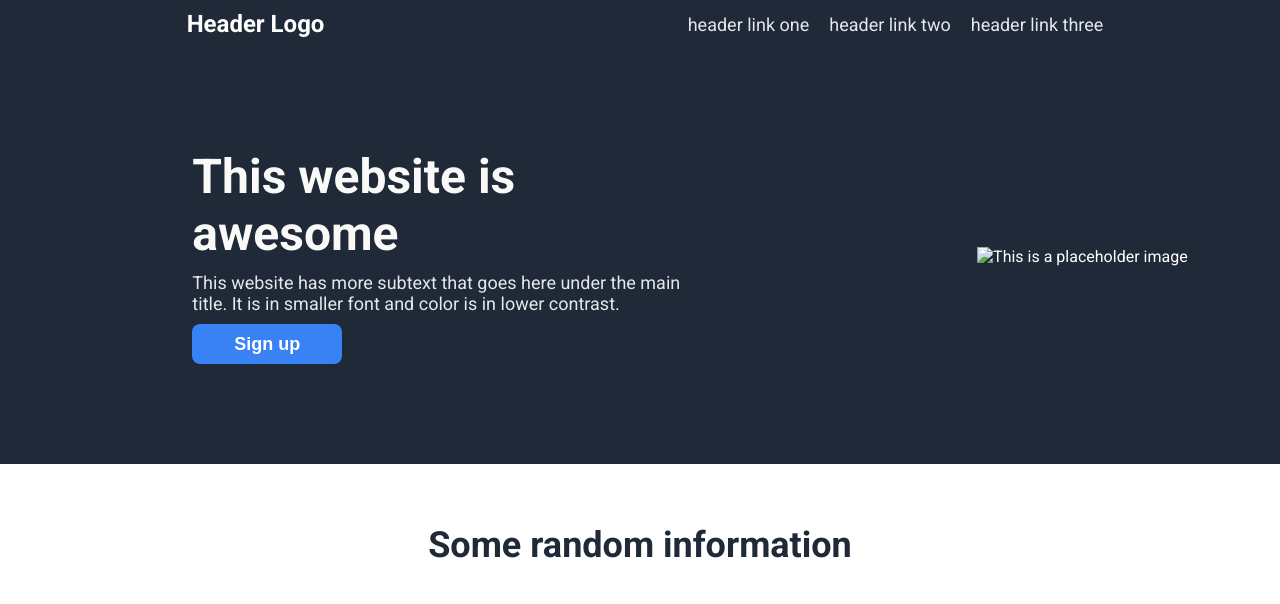
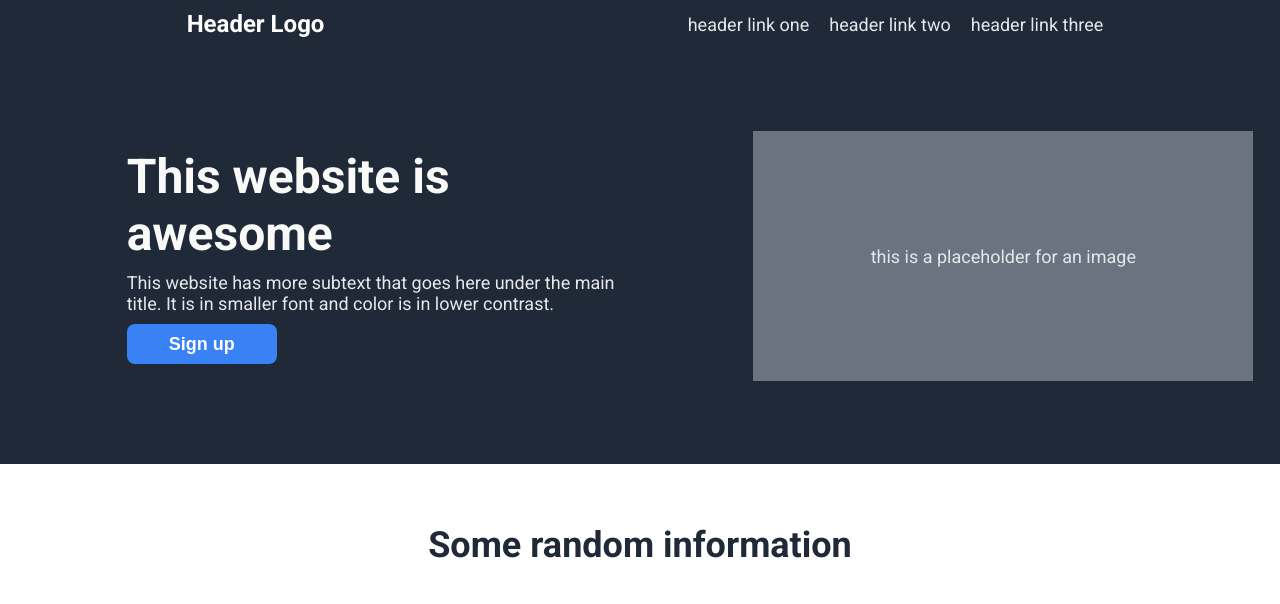
Before and after one commit to VedPawar1410/flexbox-project, a plain HTML site: page index.html in a window 1280 px wide. Shown: the top 604 px of the page. Drawn offline with Linux system fonts and the light colour scheme.

Commit message:
feat(placeholder): replace broken image with styled placeholder div
Replaced <img> with a <div class="placeholder"> to avoid broken image icon.
Added CSS to style the placeholder as a centered gray box with text.

```diff
--- a/index.html
+++ b/index.html
@@ -29,7 +29,10 @@
             </div>
             <button>Sign up</button>
         </div>
-        <img src="" alt="This is a placeholder image">
+        <!-- Placeholder box -->
+        <div class="placeholder">
+            this is a placeholder for an image
+        </div>
     </div>
 
     <!-- Information text container -->
--- a/styles.css
+++ b/styles.css
@@ -44,9 +44,9 @@ li{
 
 /* Content flex container */
 
-.content{
+.content {
     display: flex;
-    justify-content: space-around;
+    justify-content: space-evenly;
     align-items: center;
     background-color: #1f2937;
     color: white;
@@ -79,6 +79,17 @@ button{
     font-weight: bold;
     border: none;
     cursor: pointer;
+}
+/* Placeholder styling */
+.placeholder {
+    width: 500px;
+    height: 250px;
+    background-color: #6b7280; /* gray box */
+    display: flex;
+    justify-content: center;
+    align-items: center;
+    color: #e5e7eb;
+    font-size: 18px;
 }
 
 /* Information-text Flex container */
```
